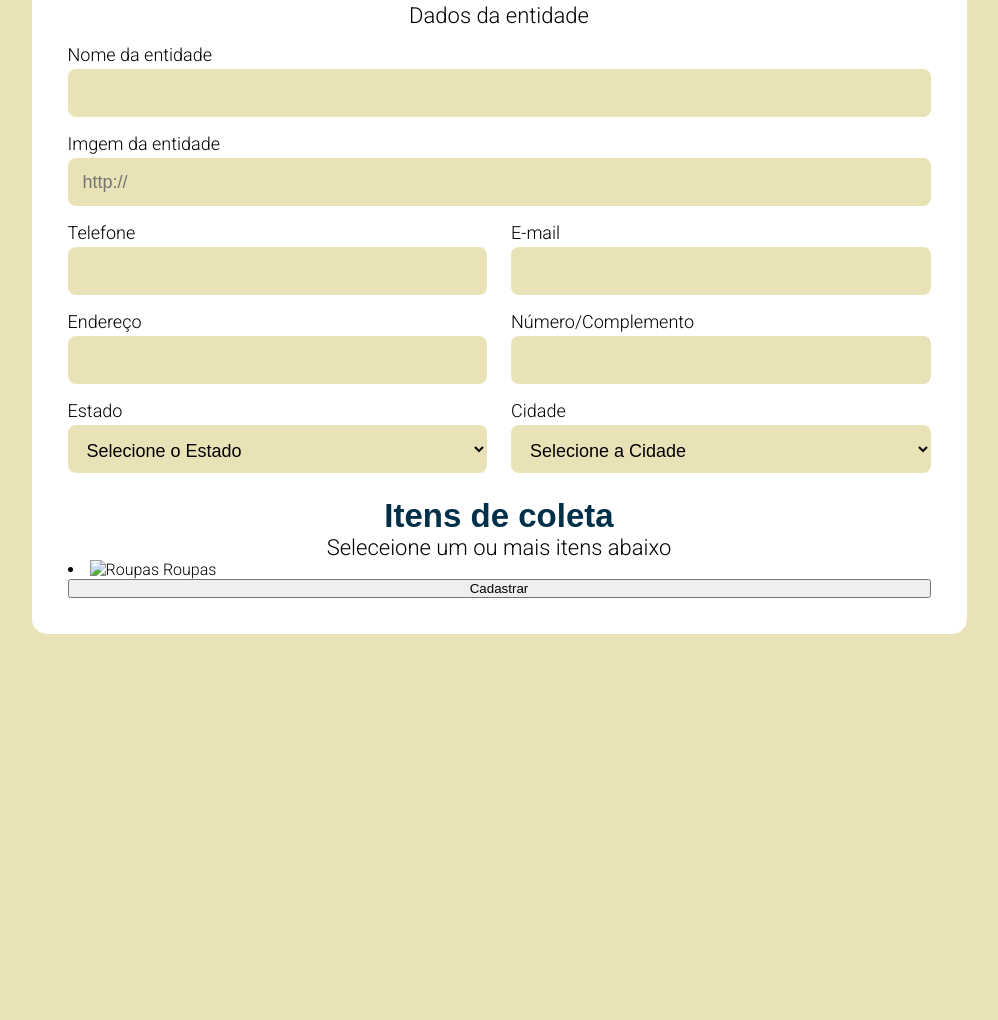
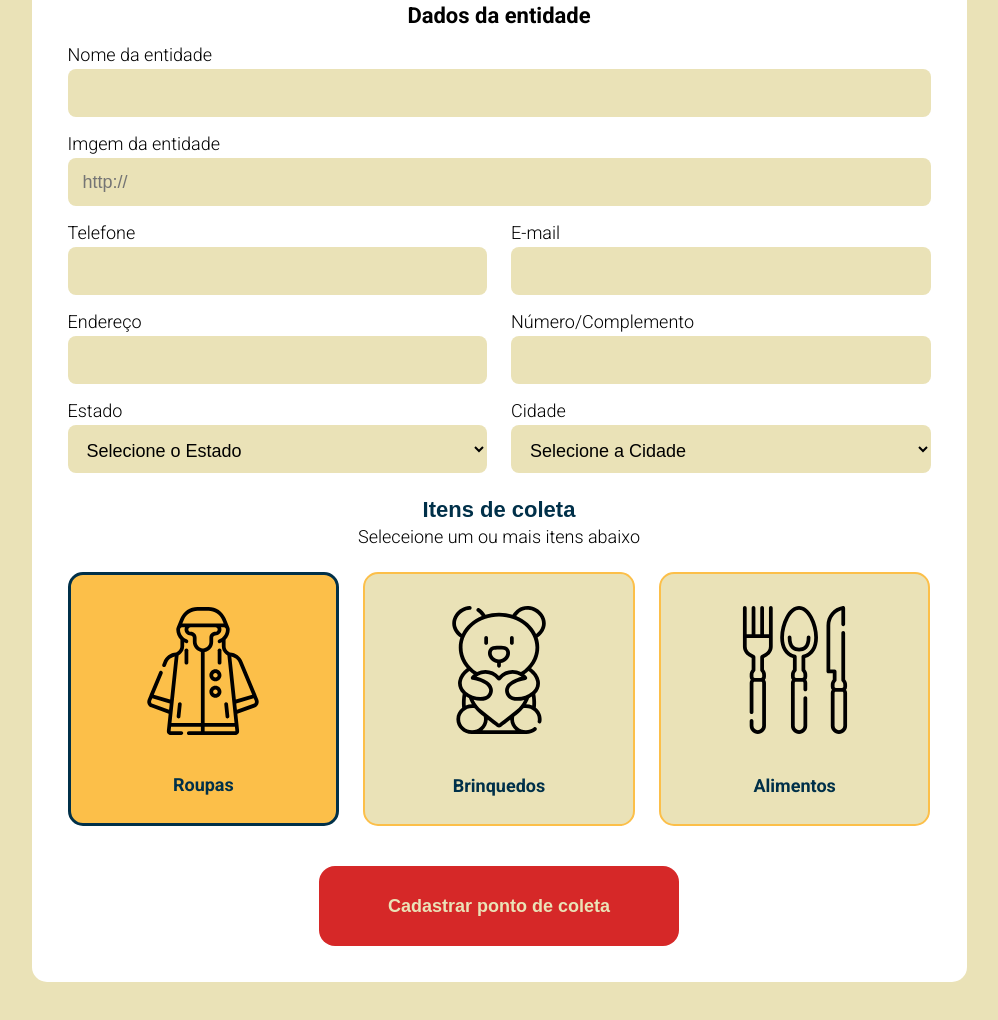
Before and after one commit to andersongames/warm-Up, a plain HTML site: page create-point.html in a window 1280 px wide. Shown: the part 254-1274 px from the top of the page, without its empty margins (141-1139 px from the left). Before the commit the page ends 936 px from the top, so only its background shows below. Drawn offline with Linux system fonts and the light colour scheme; a script that the page names is missing.

Commit message:
page-create-point

```diff
--- a/create-point.html
+++ b/create-point.html
@@ -98,23 +98,36 @@
                 </legend>
 
                 <div class="items-grid">
-                    <li>
-                        <img src="" alt="Roupas">
+                    <li class="selected">
+                        <img src="assets/clothes.svg" alt="Roupas">
                         <span>Roupas</span>
                     </li>
 
+                    <li>
+                        <img src="assets/heart.svg" alt="Brinquedos">
+                        <span>Brinquedos</span>
+                    </li>
 
+                    <li>
+                        <img src="assets/kitchen.svg" alt="Alimentos">
+                        <span>Alimentos</span>
+                    </li>
                     <input type="hidden" name="items">
                 </div><!--items-grid-->
 
             </fieldset>
 
-            <input type="submit" value="Cadastrar">
+            <div class="button">
+                <button type="submit">Cadastrar ponto de coleta</button>
+            </div><!--button-->
         </form>
     </div><!--create-point-->
 
 <!--icons-author
-
+Icons made by <a href="http://www.freepik.com/" title="Freepik">Freepik</a> from <a href="https://www.flaticon.com/" title="Flaticon"> www.flaticon.com</a>
+Icons made by <a href="https://www.flaticon.com/authors/freepik" title="Freepik">Freepik</a> from <a href="https://www.flaticon.com/" title="Flaticon"> www.flaticon.com</a>
+Icons made by <a href="https://www.flaticon.com/authors/freepik" title="Freepik">Freepik</a> from <a href="https://www.flaticon.com/" title="Flaticon"> www.flaticon.com</a>
+Icons made by <a href="https://www.flaticon.com/authors/pixel-perfect" title="Pixel perfect">Pixel perfect</a> from <a href="https://www.flaticon.com/" title="Flaticon"> www.flaticon.com</a>
 -->
 
     <script src="scripts/create-point.js"></script>
--- a/styles/_base.scss
+++ b/styles/_base.scss
@@ -1,5 +1,6 @@
 $title-color: #003049;
 $primary-color: #FCBF49;
+$secondary-color: #D62828;
 $background-color: #EAE2B7;
 
 * {
--- a/styles/_create-point.scss
+++ b/styles/_create-point.scss
@@ -20,7 +20,17 @@
 
             legend {
                 font-size: 22px;
-                text-align: center;;
+                text-align: center;
+                font-weight: bold;
+
+                h2 {
+                    font-size: 22px;
+                }
+
+                span {
+                    font-size: 18px;
+                    font-weight: normal;
+                }
             }
 
             div.field-group {
@@ -52,6 +62,67 @@
                     padding: 15px;
                 }
             }
+
+            div.items-grid {
+                display: grid;
+                grid-template-columns: 1fr 1fr 1fr;
+                gap: 24px;
+                margin: 24px 0;
+
+                li {
+                    background-color: $background-color;
+                    list-style: none;
+                    display: flex;
+                    flex-direction: column;
+                    align-items: center;
+                    justify-content: space-between;
+                    padding: 32px 0px 28px;
+                    border: 2px solid $primary-color;
+                    border-radius: 15px;
+                    cursor: pointer;
+                    height: 254px;
+
+                    &.selected {
+                        background-color: $primary-color;
+                        border: 3px solid $title-color;
+                    }
+
+                    img {
+                        pointer-events: none;
+
+                    }
+
+                    span {
+                        font-size: 18px;
+                        font-weight: bold;
+                        margin-top: 0px;
+                        color: $title-color;
+                        pointer-events: none;
+                    }
+                }
+            }
+        }
+
+        div.button {
+            display: flex;
+            margin-top: 16px;
+            justify-content: center;
+
+            button {
+                background-color: $secondary-color;
+                width: 360px;
+                height: 80px;
+                font-weight: bold;
+                font-size: 18px;
+                color: $background-color;
+                border: 0;
+                border-radius: 16px;
+                cursor: pointer;
+
+                &:hover {
+                    background-color: rgb(192, 37, 37);
+                }
+            }
         }
     }
 }
--- a/styles/_page-home.scss
+++ b/styles/_page-home.scss
@@ -39,7 +39,7 @@
                 align-items: center;
                 width: 360px;
                 height: 80px;
-                background-color: #D62828;
+                background-color: $secondary-color;
                 border-radius: 16px;
 
                 span {
```
Also changed, not shown: assets/clothes.svg (added), assets/heart.svg (added), assets/kitchen.svg (added), styles/main.css, 1 other file.
